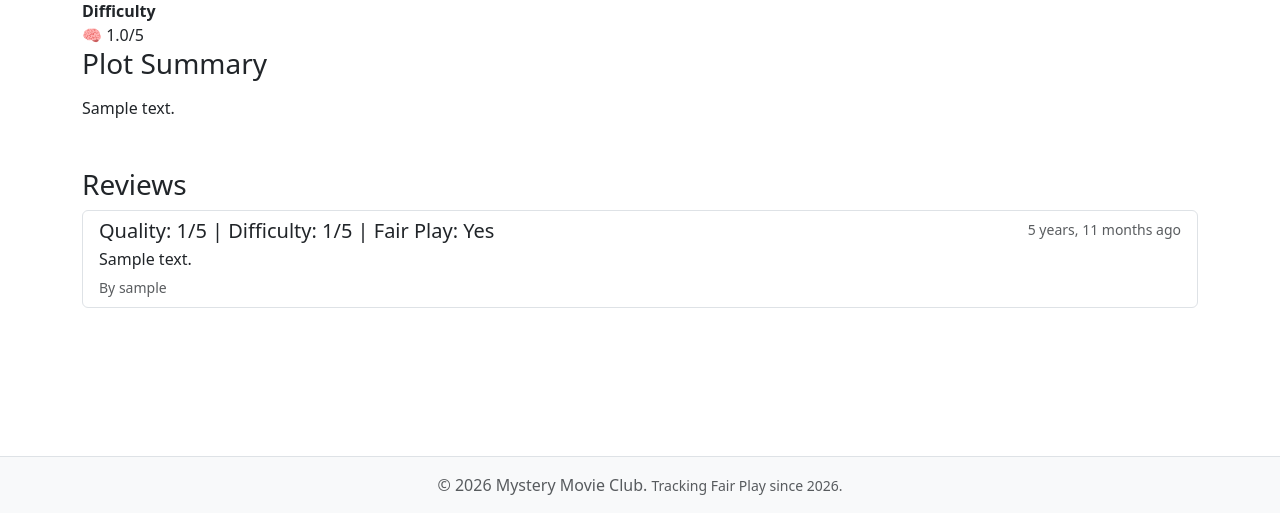
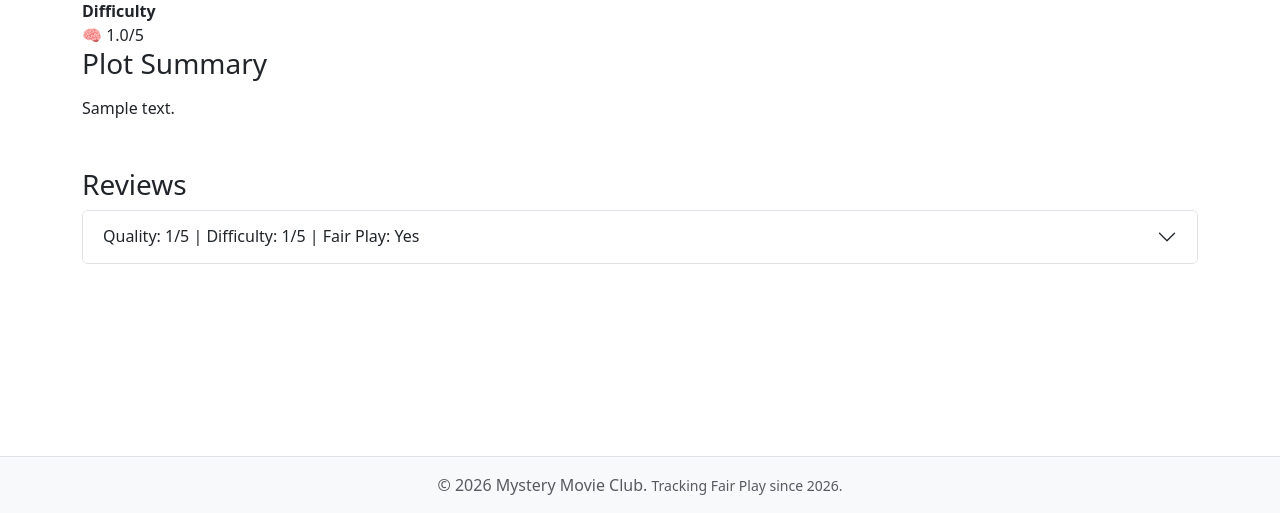
Before and after one commit to j01101111sh/MysteryMovieClub, a Django app: a page that uses movies/templates/movies/mystery_detail.html in a window 1280 px wide. Shown: the part 287-800 px from the top of the page. Run offline with Django 5.2, Linux system fonts and the light colour scheme; tables that the repository leaves empty hold one stand-in row (values such as "Sample post").

Commit message:
Moved reviews on movie page to an accordion to avoid spoilers

```diff
--- a/movies/templates/movies/mystery_detail.html
+++ b/movies/templates/movies/mystery_detail.html
@@ -54,17 +54,28 @@
         <div class="mt-5">
             <h3>Reviews</h3>
             {% if recent_reviews %}
-                <div class="list-group mb-3">
+                <div class="accordion mb-3" id="reviewsAccordion">
                     {% for review in recent_reviews %}
-                        <div class="list-group-item">
-                            <div class="d-flex w-100 justify-content-between">
-                                <h5 class="mb-1">
+                        <div class="accordion-item">
+                            <h2 class="accordion-header" id="heading{{ review.id }}">
+                                <button class="accordion-button collapsed"
+                                        type="button"
+                                        data-bs-toggle="collapse"
+                                        data-bs-target="#collapse{{ review.id }}"
+                                        aria-expanded="false"
+                                        aria-controls="collapse{{ review.id }}">
                                     Quality: {{ review.quality }}/5 | Difficulty: {{ review.difficulty }}/5 | Fair Play: {{ review.is_fair_play|yesno:"Yes,No" }}
-                                </h5>
-                                <small class="text-muted">{{ review.created_at|timesince }} ago</small>
+                                </button>
+                            </h2>
+                            <div id="collapse{{ review.id }}"
+                                 class="accordion-collapse collapse"
+                                 aria-labelledby="heading{{ review.id }}"
+                                 data-bs-parent="#reviewsAccordion">
+                                <div class="accordion-body">
+                                    <p class="mb-1">{{ review.comment }}</p>
+                                    <small class="text-muted">By {{ review.user.username }} - {{ review.created_at|timesince }} ago</small>
+                                </div>
                             </div>
-                            <p class="mb-1">{{ review.comment|truncatewords:30 }}</p>
-                            <small class="text-muted">By {{ review.user.username }}</small>
                         </div>
                     {% endfor %}
                 </div>
```
